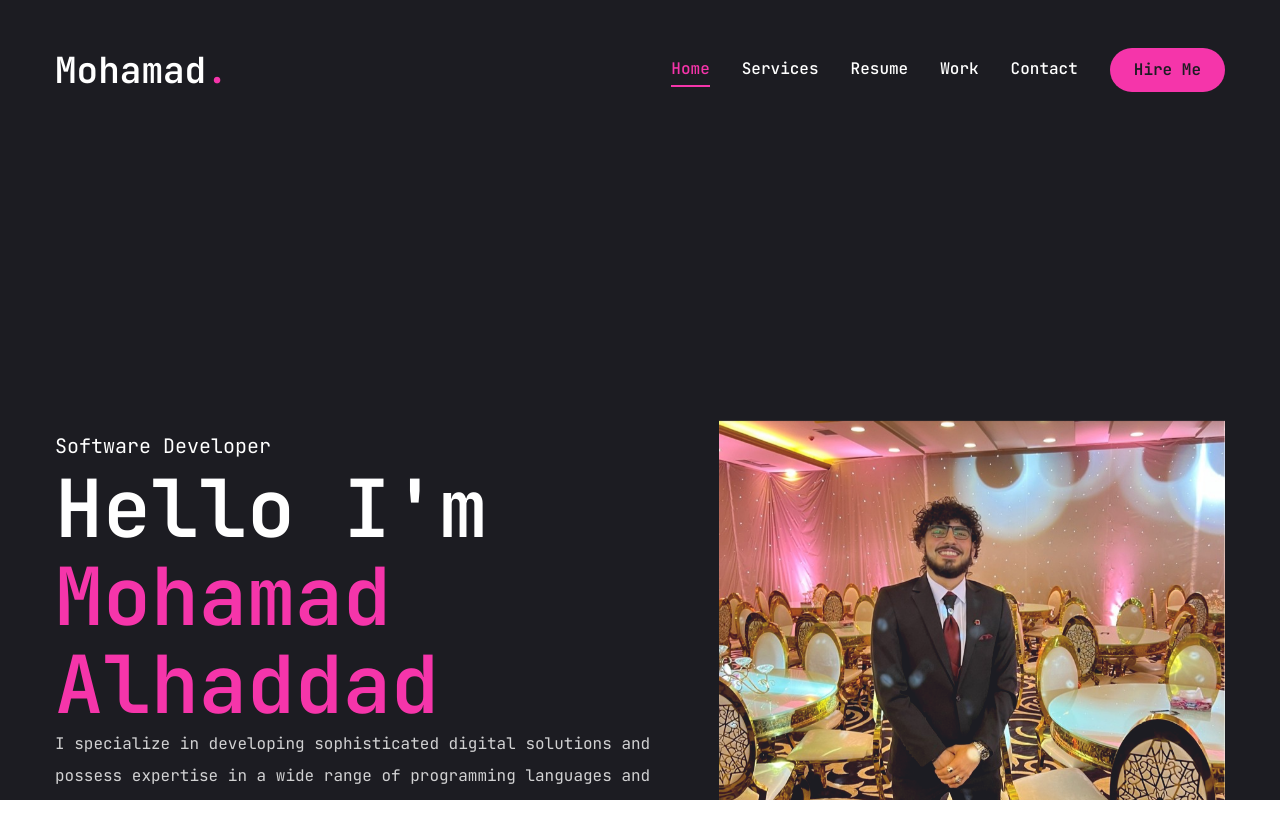
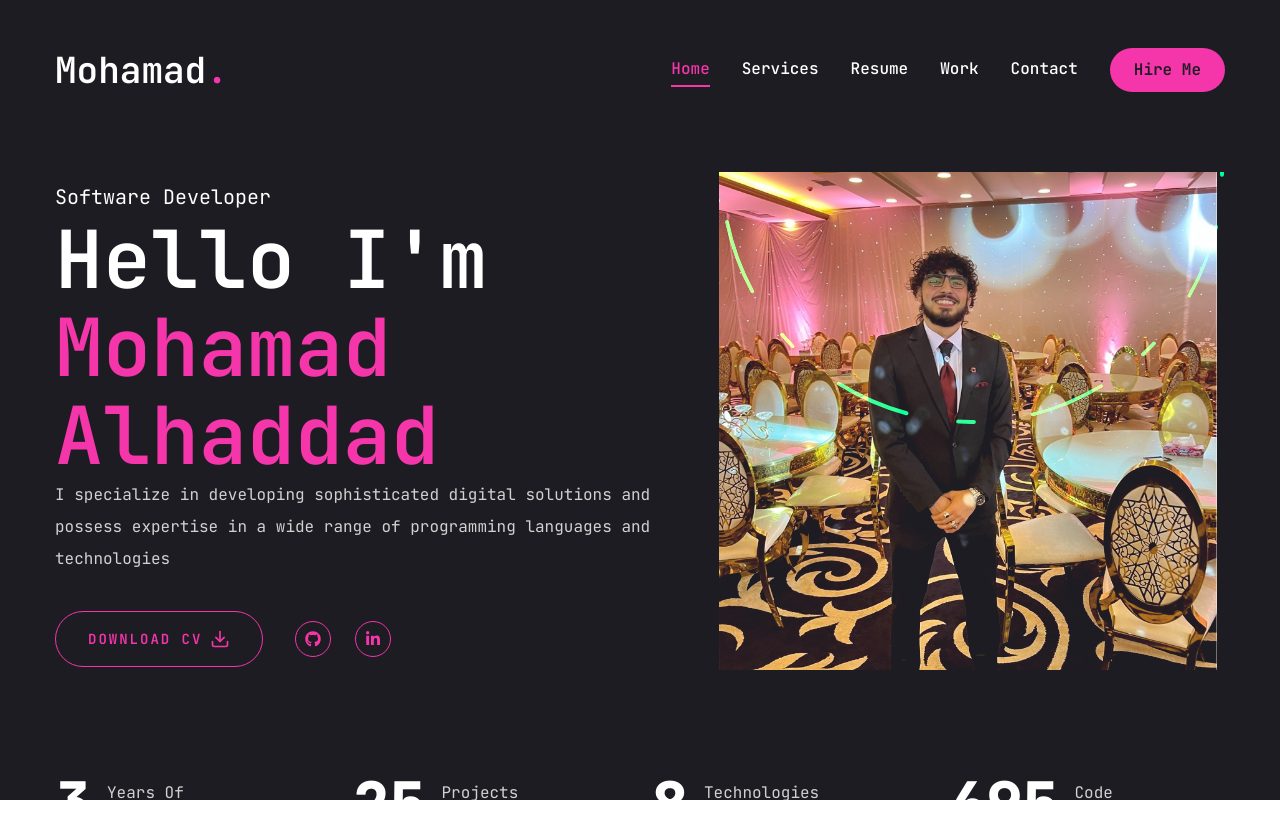
Before and after one commit to MoAlhaddad/MoPortfolio, a Next.js app: page / in a window 1280 px wide. Shown: the top 838 px of the page. Built offline with nearby package versions, Linux system fonts and the light colour scheme.

Commit message:
1hr 20min mark

```diff
--- a/app/page.jsx
+++ b/app/page.jsx
@@ -4,6 +4,7 @@
 //components
 import Social from "@/components/Social";
 import Photo from "@/components/Photo";
+import Stats from "@/components/Stats";
 
 const Home = () => {
   return (
@@ -33,6 +34,7 @@
       </div>
      </div>
       </div>
+      <Stats />
     </section>
   )
 }
--- a/components/Photo.jsx
+++ b/components/Photo.jsx
@@ -11,12 +11,21 @@
         {/* image */}
         <motion.div initial={{opacity:0}} animate={{opacity: 1,
         transition: { delay: 2.4, duration: 0.4, ease: "easeInOut"},
-    }} className="w-[298px] h-[298px] xl:w-[498px] xl:h-[498px] mix-blend-lighten">
+    }} className="w-[298px] h-[298px] xl:w-[498px] xl:h-[498px] mix-blend-lighten absolute">
             <Image src="/assets/profilemo.jpg" priority quality={100} fill alt="" className="object-contain" />
         </motion.div>
         {/*circle */}
         <motion.svg className="w-[300px] xl:w-[506px] h-[300px] xl:h-[506px]" fill="transparent" viewBox="0 0 506 506" xmins="http://www.w3.org/2000/svg">
-            <motion.circle />
+            <motion.circle cx="253" cv="253" r="250" stroke="#00ff99" strokeWidth="4" strokeLinecap="round" strokeLinejoin="round" initial={{strokeCashArray:"24 10 0 0"}} animate={{
+                strokeDasharray: ["15 128 25 25", "16 25 92 72", "4 258 22 22"],
+                rotate: [120,360],
+            }}
+            transition={{
+                duration: 20,
+                repeat:Infinity,
+                repeatType: "reverse",
+            }}
+            />
         </motion.svg>
     </motion.div>
   </div>
--- /dev/null
+++ b/components/Stats.jsx
@@ -0,0 +1,46 @@
+"use client"; //might be issueif
+import CountUp from "react-countup";
+
+const stats = [
+    {
+        num: 3,
+        text: "Years Of Experience"
+    },
+    {
+        num: 25,
+        text: "Projects Completed"
+    },
+    {
+        num: 8,
+        text: "Technologies mastered"
+    },
+    {
+        num: 700,
+        text: "Code Commits"
+    }
+]
+
+const Stats = () => {
+  return(
+  <section className="pt-4 pb-12 xl:pt-0 xl:pb-0">
+    <div className="container mx-auto">
+        <div className="flex flex-wrap gap-6 max-w-[80vw] mx-auto xl:max-w-none">
+            {stats.map((item, index) => {
+                return (
+                <div className="flex-1 flex gap-4 items-center justify-center xl:justify-start"key={index}>
+                    <CountUp
+                        end={item.num}
+                        duration={5}
+                        delay={2}
+                        className="text-4xl xl:text-6xl font-extrabold"/>
+                    <p className={`${item.text.length < 15 ? "max-w-[100px]": "max-w-[150px]"} leading-snug text-white/80`}>{item.text}</p>
+                    </div>
+                    )
+            })}
+        </div>
+    </div>
+  </section>)
+
+}
+
+export default Stats
--- a/package.json
+++ b/package.json
@@ -21,6 +21,7 @@
     "lucide-react": "^0.383.0",
     "next": "14.2.3",
     "react": "^18",
+    "react-countup": "^6.5.3",
     "react-dom": "^18",
     "react-icons": "^5.2.1",
     "tailwind-merge": "^2.3.0",
```
Also changed, not shown: 1 other file (tests, documents, lock files or other folders).
